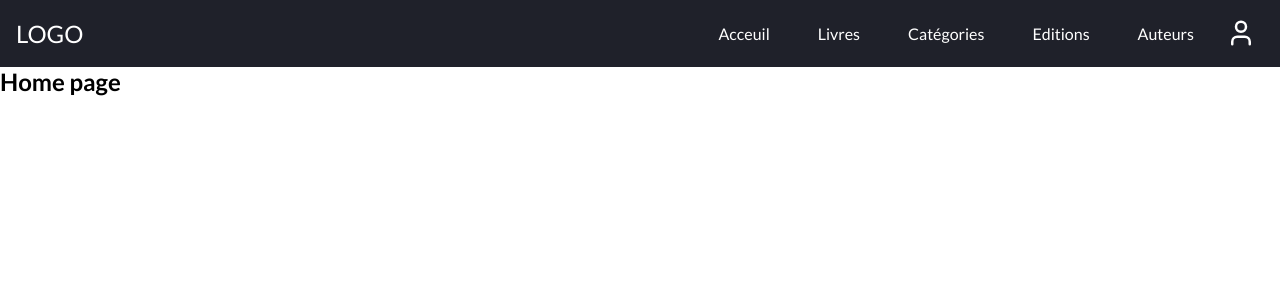
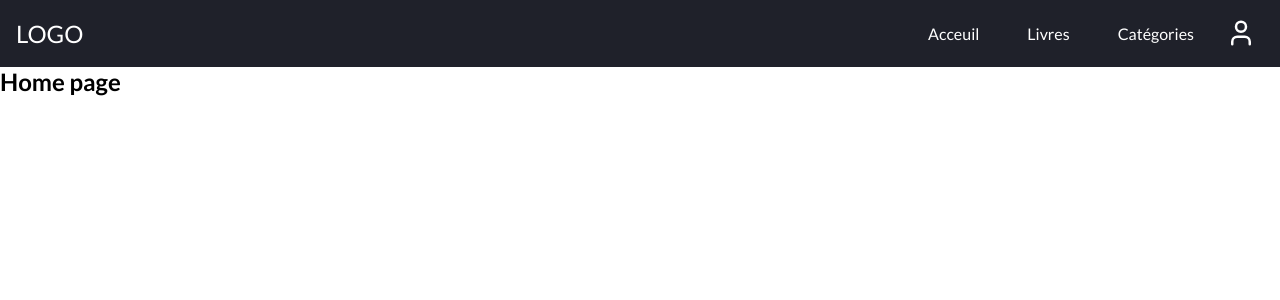
Before and after one commit to QuentinGra/lite-front, a Vue app: page / in a window 1280 px wide. Shown: the top 300 px of the page. Built offline with nearby package versions, Linux system fonts and the light colour scheme; what @formkit/vue would draw is missing.

Commit message:
refactor(bookDetail): add authentication check for rating

```diff
--- a/src/components/layout/TheHeader.vue
+++ b/src/components/layout/TheHeader.vue
@@ -29,8 +29,6 @@ const toggleDropdown = (): void => {
         <RouterLink v-if="!hasRole('ROLE_ADMIN')" to="/">Acceuil</RouterLink>
         <RouterLink v-if="!hasRole('ROLE_ADMIN')" to="/livres">Livres</RouterLink>
         <RouterLink v-if="!hasRole('ROLE_ADMIN')" to="/categories">Catégories</RouterLink>
-        <RouterLink v-if="!hasRole('ROLE_ADMIN')" to="/editions">Editions</RouterLink>
-        <RouterLink v-if="!hasRole('ROLE_ADMIN')" to="/auteurs">Auteurs</RouterLink>
         <div v-if="!isUserDefined" class="dropdown" :class="{ 'is-active': isDropdownOpen }">
           <button class="dropdown-trigger" @click="toggleDropdown">
             <User class="icon" :size="30" color="white" :stroke-width="2" />
--- a/src/components/public/book/BookDetail.vue
+++ b/src/components/public/book/BookDetail.vue
@@ -6,6 +6,7 @@ import { fetchImagesByBookId } from '@/api/admin/image.api'
 import { formatDate } from '@/utils/date.utils'
 import { capitalizeFirstLetter } from '@/utils/string.utils'
 import { Star } from 'lucide-vue-next'
+import { useAuth } from '@/composables/useAuth'
 import type { Book } from '@/interfaces/admin/book.interface'
 import type { Image } from '@/interfaces/admin/image.interface'
 
@@ -20,7 +21,13 @@ const errorMessage = ref<string>('')
 const rating = ref<number>(0)
 const hoverRating = ref<number>(0)
 
+const { isUserDefined } = useAuth()
+
 const setRating = (value: number): void => {
+  if (!isUserDefined.value) {
+    router.push({ name: 'Login' })
+    return
+  }
   rating.value = value
 }
 
```
